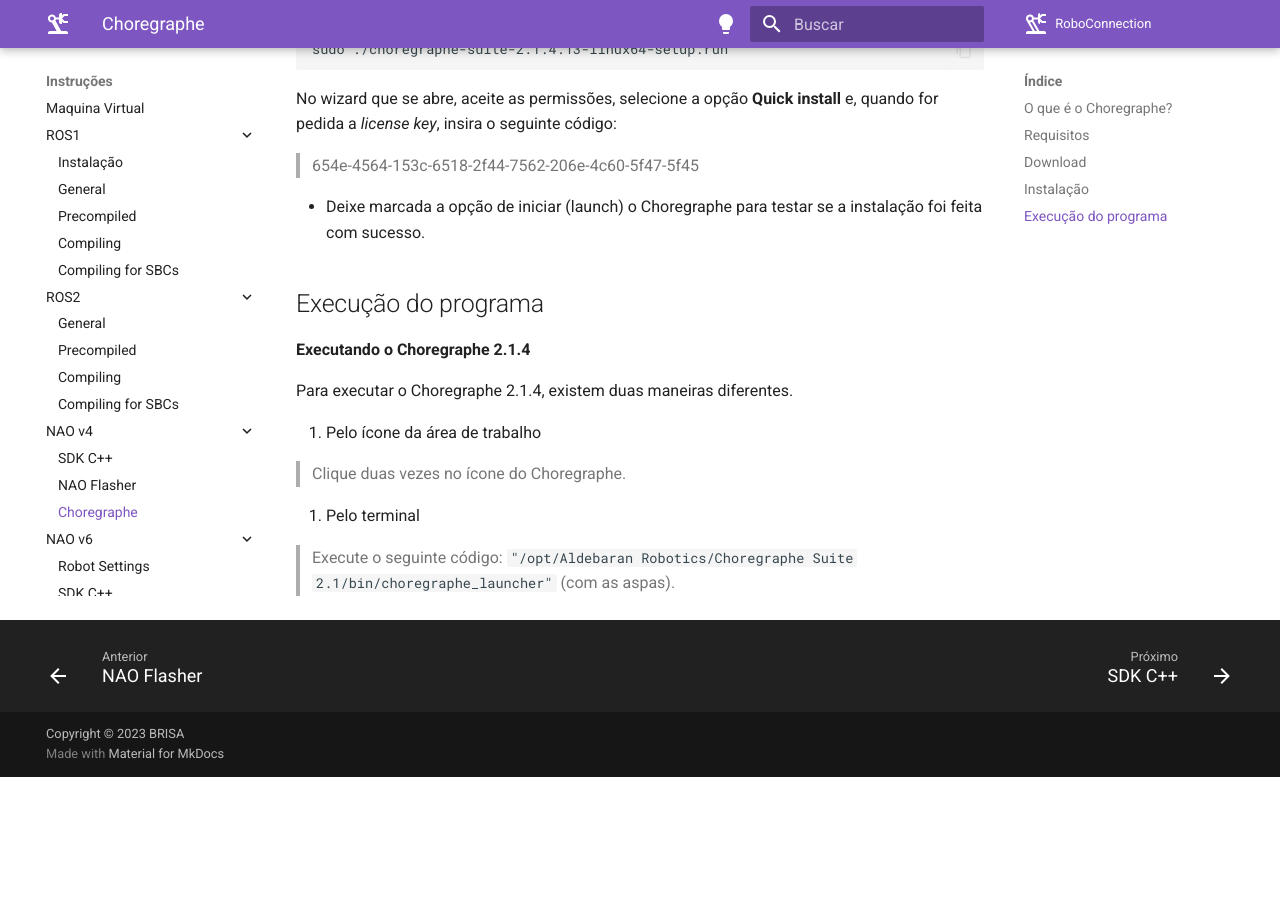
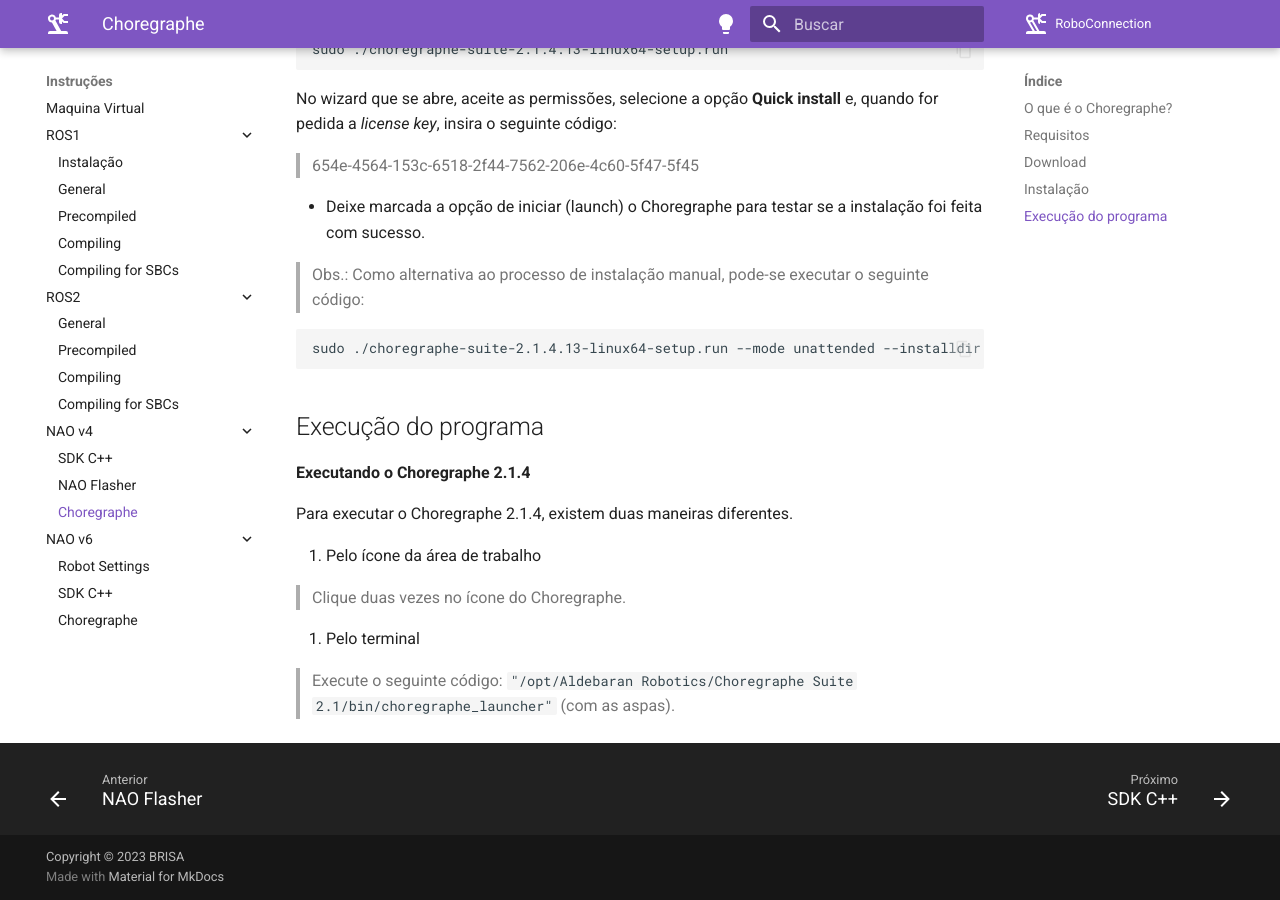
Before and after one commit to ResidenciaTICBrisa/03_Robotica, an MkDocs documentation site: the page built from docs/Instruções/Choregraphe v4.md, in a window 1280 px wide and 900 px high, scrolled down 1663 px. Built offline with MkDocs 1.6.1 and Material for MkDocs 9.7.7, drawn with Linux system fonts in a browser that asks for light colours; comment, search, counter and statistics services are not loaded; before the commit the page ends 2440 px from its top, so only the background shows below that.

Commit message:
<fix> Revisão Choregraphe v4

````diff
--- a/docs/Instruções/Choregraphe v4.md
+++ b/docs/Instruções/Choregraphe v4.md
@@ -62,6 +62,12 @@
 
 - Deixe marcada a opção de iniciar (launch) o Choregraphe para testar se a instalação foi feita com sucesso.
 
+> Obs.: Como alternativa ao processo de instalação manual, pode-se executar o seguinte código:
+
+```
+sudo ./choregraphe-suite-2.1.4.13-linux64-setup.run --mode unattended --installdir '/my/destination_directory' --licenseKeyMode licenseKey --licenseKey '654e-4564-153c-6518-2f44-7562-206e-4c60-5f47-5f45'
+```
+
 ## Execução do programa
 
 **Executando o Choregraphe 2.1.4**
````
